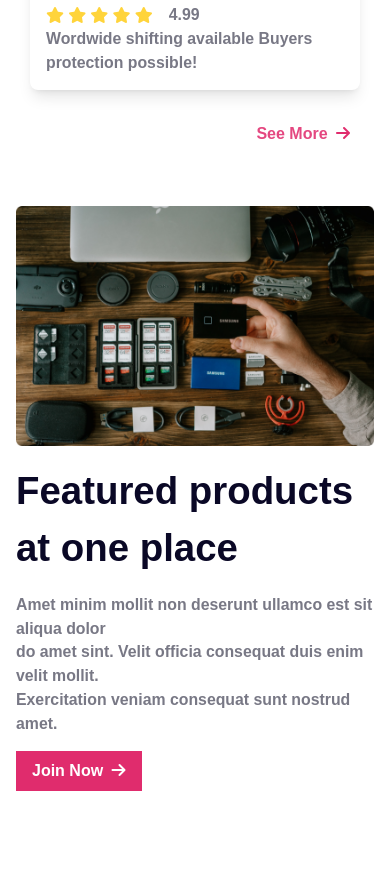
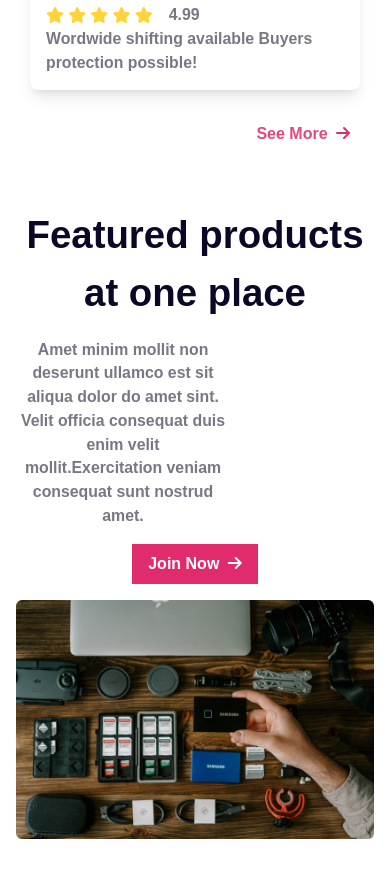
Before and after one commit to shahidur-rahman18/Influencer-Gear, a plain HTML site: page index.html in a window 390 px wide. Shown: the part 5962-6840 px from the top of the page. Before the commit the page ends 6813 px from the top, so only its background shows below. Drawn offline with nearby package versions, Linux system fonts and the light colour scheme.

Commit message:
feature responsive

```diff
--- a/index.html
+++ b/index.html
@@ -271,12 +271,13 @@
       </section>
 
       <!-- <section class="md:flex gap-24 justify-center my-[100px] sm:flex-col md:flex-row "> -->
-        <section class="flex flex-col md:flex-row gap-4 md:gap-24 justify-center items-center my-[60px] px-4">
+        <section class="flex flex-col-reverse md:flex-row gap-4 md:gap-24 justify-center items-center my-[60px] px-4">
 
         <img src="./images/gear.png" alt="">
-        <div>
+
+        <div class="text-center lg:text-left">
           <h1 class="poppins-bold text-[2.4rem] text-[#0A0826] ">Featured products at one place</h3>
-          <p class="poppins-bold text-[.99rem] text-[#787885] my-4">Amet minim mollit non deserunt ullamco est sit aliqua dolor <br> do amet sint. Velit officia consequat duis enim velit mollit. <br> Exercitation veniam consequat sunt nostrud amet.</p>
+          <p class="poppins-bold text-[.99rem] text-[#787885] my-4 mr-36">Amet minim mollit non deserunt ullamco est sit aliqua dolor do amet sint. Velit officia consequat duis enim velit mollit.Exercitation veniam consequat sunt nostrud amet.</p>
           <button class="bg-[#E02C6D] text-[#FFFFFF] poppins-bold px-4 py-2"><a href="">Join Now</a> <i class="fa-solid fa-arrow-right  ml-1" style="color: #FFFFFF;"></i></button>
         </div>
 
@@ -284,6 +285,9 @@
 
 
     </main>
-    <footer></footer>
+    <footer>
+
+
+    </footer>
   </body>
 </html>
```
